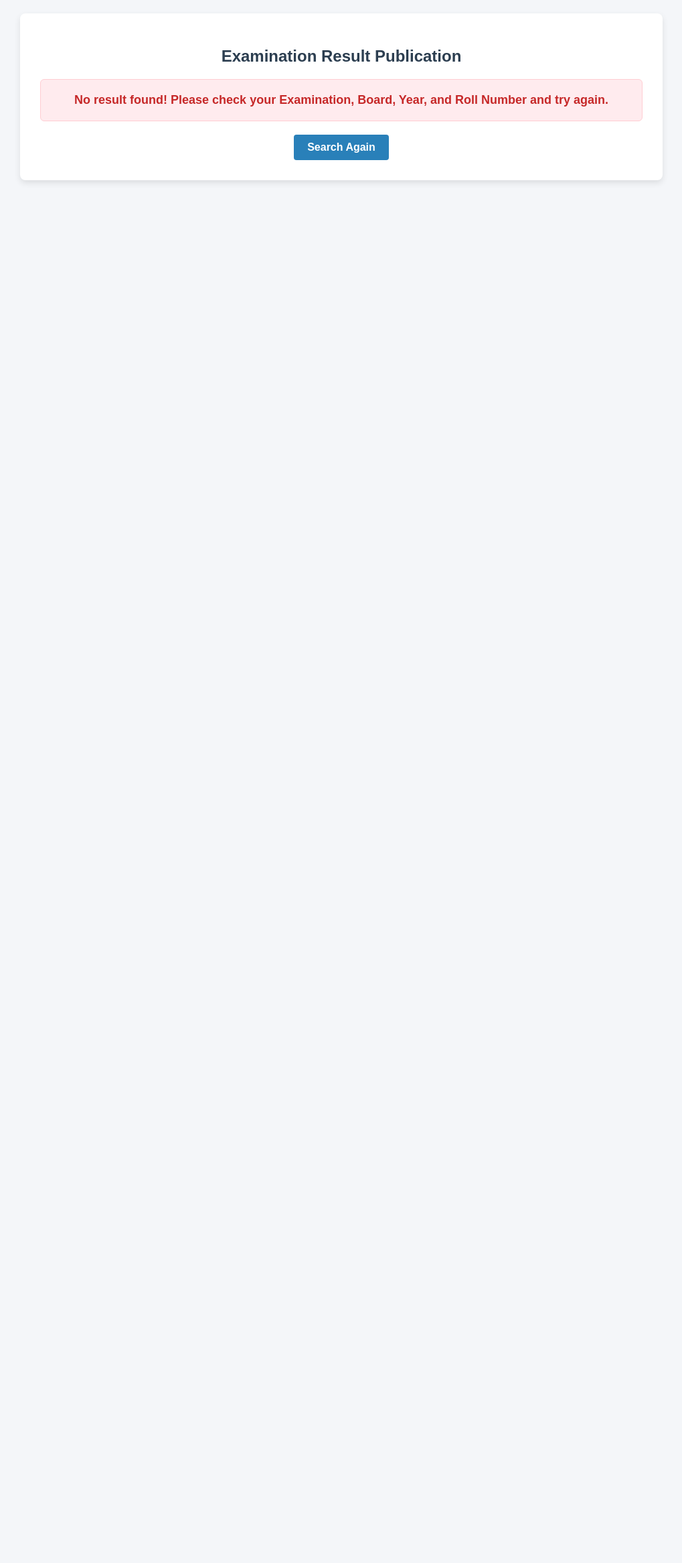
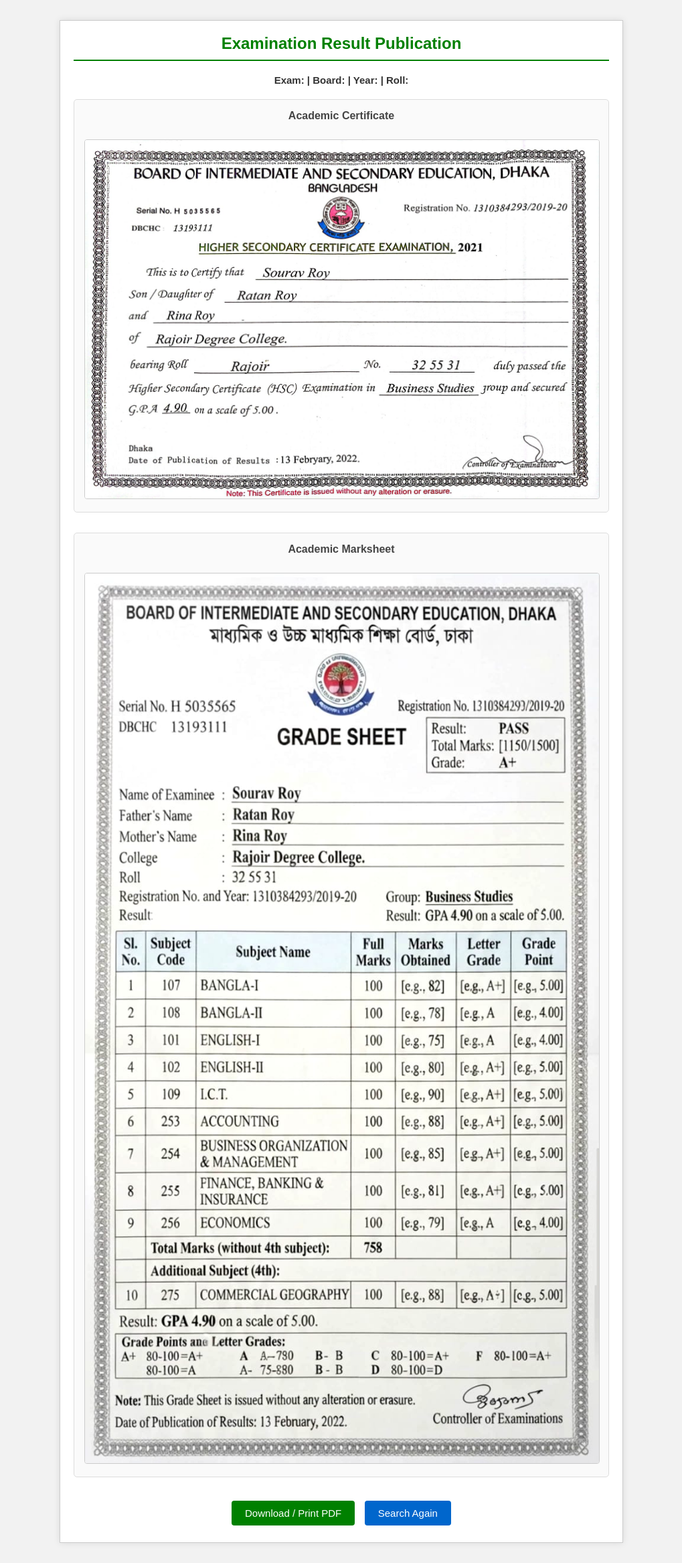
Before and after one commit to monsterlinux07-spec/Education-Board-Result-Of-Bangladesh11, a Flask app: page /result in a window 1280 px wide. Shown: the whole page at 67% size, without its empty margins (130-1149 px from the left). Before the commit the page ends 273 px from the top, so only its background shows below. Run offline with Flask 3, Linux system fonts and the light colour scheme.

Commit message:
Updated result.html with correct static image paths

```diff
--- a/templates/result.html
+++ b/templates/result.html
@@ -5,45 +5,111 @@
     <meta name="viewport" content="width=device-width, initial-scale=1.0">
     <title>Result View</title>
     <style>
-        body { font-family: Arial, sans-serif; background-color: #f4f6f9; margin: 0; padding: 20px; text-align: center; }
-        .container { max-width: 900px; margin: 0 auto; background: #ffffff; padding: 30px; border-radius: 8px; box-shadow: 0 4px 10px rgba(0, 0, 0, 0.1); }
-        h2 { color: #2c3e50; }
-        .error-box { background-color: #ffebee; border: 1px solid #ffcdd2; color: #c62828; padding: 20px; border-radius: 6px; font-size: 18px; font-weight: bold; margin: 20px 0; }
-        .result-card { width: 100%; background: #fafafa; border: 1px solid #ddd; border-radius: 6px; padding: 15px; margin-bottom: 20px; box-shadow: 0 2px 5px rgba(0,0,0,0.05); }
-        .result-card img { max-width: 100%; height: auto; border: 1px solid #ccc; border-radius: 4px; }
-        .btn-group { margin-top: 20px; display: flex; justify-content: center; gap: 15px; }
-        .action-btn { padding: 10px 20px; background-color: #27ae60; color: white; text-decoration: none; border-radius: 4px; font-weight: bold; border: none; cursor: pointer; }
-        .back-btn { background-color: #2980b9; }
-        @media print { .btn-group { display: none; } }
+        body {
+            font-family: Arial, sans-serif;
+            background-color: #f2f2f2;
+            margin: 0;
+            padding: 0;
+        }
+        .container {
+            width: 800px;
+            margin: 30px auto;
+            background: #fff;
+            border: 1px solid #ccc;
+            box-shadow: 0 0 10px rgba(0,0,0,0.1);
+            padding: 20px;
+        }
+        .header {
+            text-align: center;
+            border-bottom: 2px solid #008000;
+            padding-bottom: 10px;
+            margin-bottom: 20px;
+        }
+        .header h2 {
+            margin: 0;
+            color: #008000;
+        }
+        .info {
+            font-size: 15px;
+            font-weight: bold;
+            margin-bottom: 20px;
+            text-align: center;
+            color: #333;
+        }
+        .result-section {
+            margin-bottom: 30px;
+            text-align: center;
+            border: 1px solid #ddd;
+            padding: 15px;
+            background: #fafafa;
+            border-radius: 5px;
+        }
+        .result-section h3 {
+            margin-top: 0;
+            color: #444;
+            font-size: 16px;
+        }
+        .result-section img {
+            max-width: 100%;
+            height: auto;
+            border: 1px solid #ccc;
+            border-radius: 4px;
+            margin-top: 10px;
+        }
+        .btn-container {
+            text-align: center;
+            margin-top: 20px;
+        }
+        .btn {
+            background-color: #008000;
+            color: white;
+            padding: 10px 20px;
+            border: none;
+            font-size: 15px;
+            border-radius: 4px;
+            cursor: pointer;
+            text-decoration: none;
+            display: inline-block;
+            margin: 5px;
+        }
+        .btn-back {
+            background-color: #0066cc;
+        }
+        .btn:hover {
+            opacity: 0.9;
+        }
     </style>
 </head>
 <body>
+
 <div class="container">
+    <div class="header">
         <h2>Examination Result Publication</h2>
+    </div>
 
-        {% if documents %}
-            <div style="font-size: 16px; color: #34495e; margin-bottom: 20px; font-weight: bold;">
+    <div class="info">
         Exam: {{ exam }} | Board: {{ board }} | Year: {{ year }} | Roll: {{ roll }}
     </div>
 
-            {% for doc in documents %}
-            <div class="result-card">
-                <h4>{{ doc.title }}</h4>
-                <img src="{{ url_for('static', filename=doc.file) }}" alt="{{ doc.title }}">
+    <!-- Academic Certificate -->
+    <div class="result-section">
+        <h3>Academic Certificate</h3>
+        <!-- আপনার static ফোল্ডারের আসল সার্টিফিকেট ছবি -->
+        <img src="{{ url_for('static', filename='certificate.png') }}" alt="Academic Certificate">
     </div>
-            {% endfor %}
-        {% else %}
-            <div class="error-box">
-                No result found! Please check your Examination, Board, Year, and Roll Number and try again.
+
+    <!-- Academic Marksheet -->
+    <div class="result-section">
+        <h3>Academic Marksheet</h3>
+        <!-- আপনার static ফোল্ডারের আসল মার্কশিট ছবি -->
+        <img src="{{ url_for('static', filename='marksheet.png') }}" alt="Academic Marksheet">
     </div>
-        {% endif %}
 
-        <div class="btn-group">
-            {% if documents %}
-            <button onclick="window.print()" class="action-btn">Download / Print PDF</button>
-            {% endif %}
-            <a href="/" class="action-btn back-btn">Search Again</a>
+    <div class="btn-container">
+        <button class="btn" onclick="window.print()">Download / Print PDF</button>
+        <a href="/" class="btn btn-back">Search Again</a>
     </div>
 </div>
+
 </body>
 </html>
```
Lines whose indentation alone changed are shown as unchanged.
